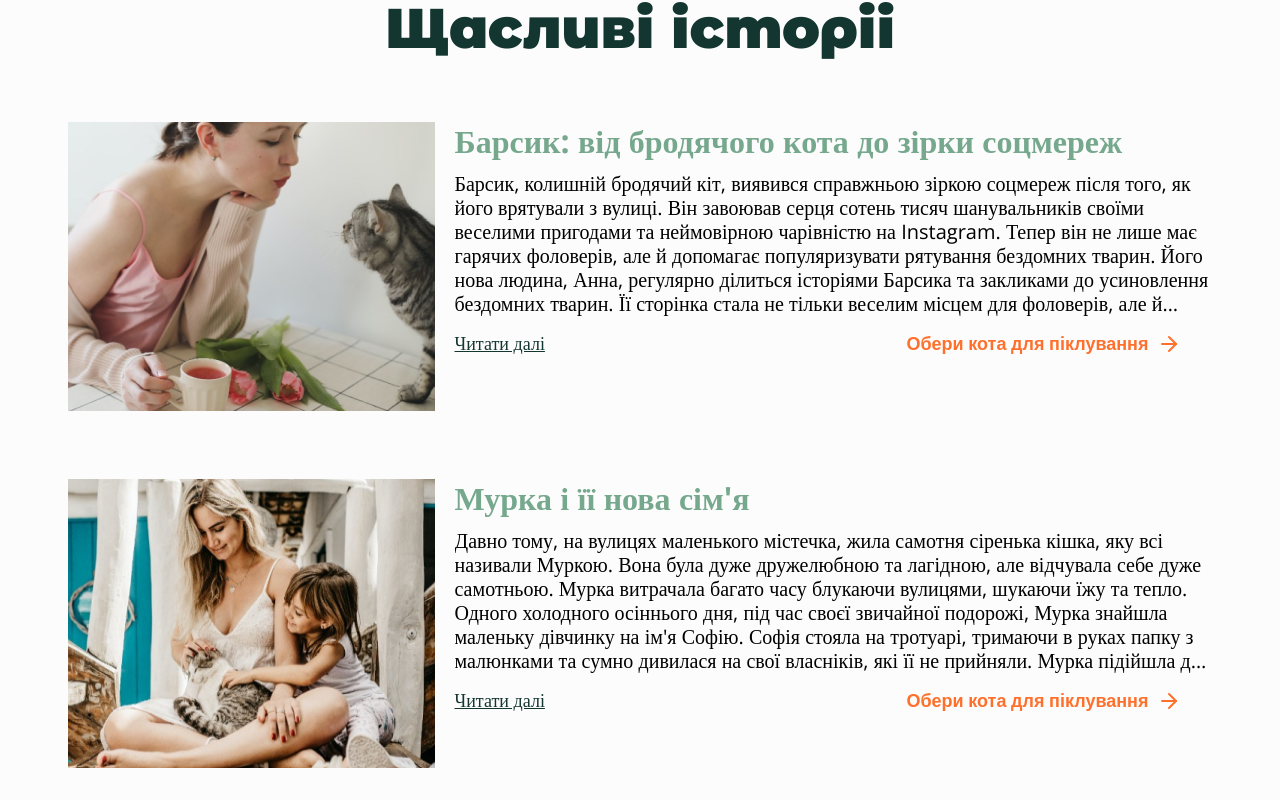
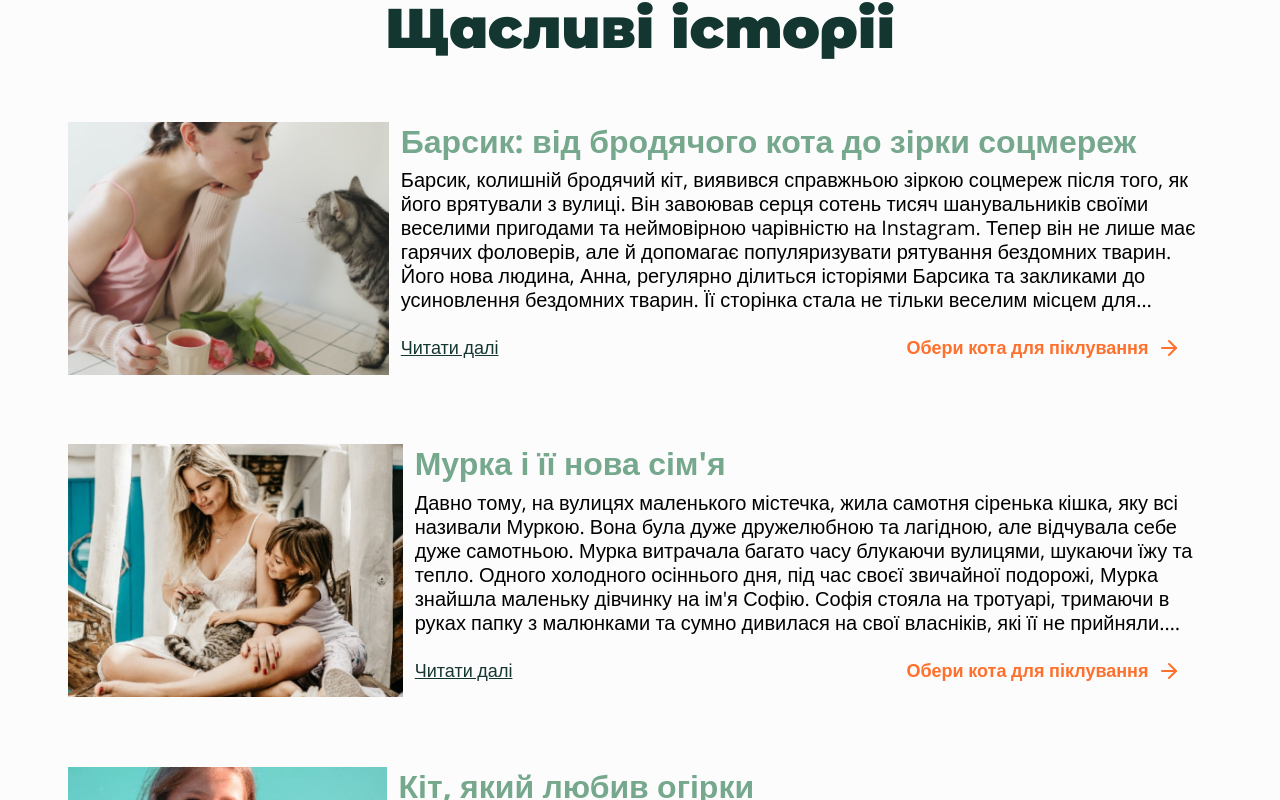
Before and after one commit to baza-trainee/cat_for_future, a React (Vite) app: page / in a window 1280 px wide. Shown: the part 3240-4040 px from the top of the page. Built offline with nearby package versions, Linux system fonts and the light colour scheme.

Commit message:
feat: add jsx, styles for site adaptability

```diff
--- a/src/components/HappyStories/HappyStories.module.scss
+++ b/src/components/HappyStories/HappyStories.module.scss
@@ -25,28 +25,57 @@
 	@include full_desktop {
 		padding: 6.4375rem 1rem 5.5rem;
 	}
+
+	.icon path {
+		fill: none;
+		transition: cubic-bezier(0.4, 0, 0.2, 1) 0.25s;
+	}
+
+	button:hover .icon path {
+		stroke: $color-ref-orange-10;
+	}
+	button:active .icon path {
+		stroke: $color-ref-orange-20;
+	}
 }
 
 .title {
 	color: $color-primary-dark-green;
 	text-align: center;
-	font-family: Montserrat Alternates;
-	font-size: 3.5rem;
+	font-family: $secondary-font;
 	font-style: normal;
+	font-size: 1.375rem;
 	font-weight: 900;
 	line-height: 110%;
+
+	@include tablet {
+		font-size: 3rem;
+	}
+
+	@include full_desktop {
+		font-size: 3.5rem;
+	}
 }
 
 .storiesWrap {
+	width: 18rem;
 	display: flex;
 	flex-direction: column;
-	gap: 0.81rem;
+	margin-top: 0.81rem;
+
+	:global {
+		.swiper-slide {
+			height: 100%;
+		}
+	}
 
 	@include tablet {
-		gap: 2.62rem;
+		width: 43.875rem;
+		margin-top: 2.63rem;
 	}
 
 	@include full_desktop {
+		width: 100%;
 		gap: 4.25rem;
 		margin-top: 3.88rem;
 	}
--- a/src/components/HappyStories/HappyStories.tsx
+++ b/src/components/HappyStories/HappyStories.tsx
@@ -1,20 +1,47 @@
 import { happyStories } from 'src/data/stories.temp';
 import { IStory } from 'src/data/stories.temp';
+import { scrollToSection } from 'src/utils/scrollToSection';
 
 import s from './HappyStories.module.scss';
 
 import StoryCard from 'src/components/HappyStories/StoryCard/StoryCard';
+import Slider from 'src/components/Slider/Slider';
+import Button from 'src/components/Button/Button';
+import { ReactComponent as ArrayRight } from 'src/assets/icons/arrow-right.svg';
+import useMediaQuery from 'src/hooks/useMediaQuery';
 
 const HappyStories = () => {
+	const { isDesktop } = useMediaQuery();
 	return (
 		<section className={s.happyStories} id="happyStories">
 			<div className={s.container}>
 				<h2 className={s.title}>Щасливі історіі</h2>
 				<div className={s.storiesWrap}>
-					{happyStories.map((story: IStory) => (
-						<StoryCard key={story.id} {...story} />
-					))}
+					{!isDesktop ? (
+						<Slider slidesPerView={1} spaceBetween={20} slidesPerGroup={1}>
+							{happyStories.map((story: IStory) => (
+								<StoryCard key={story.id} {...story} />
+							))}
+						</Slider>
+					) : (
+						happyStories.map((story: IStory) => <StoryCard key={story.id} {...story} />)
+					)}
 				</div>
+				{!isDesktop && (
+					<Button
+						buttonClasses={'secondaryBtn  secondaryIconRight'}
+						type={'button'}
+						name="Обери кота для піклування"
+						onClick={() => scrollToSection('ourCats')}
+						styleBtn={{
+							border: 'none',
+							marginTop: '1.25rem',
+							padding: '1rem 0.5rem',
+						}}
+					>
+						<ArrayRight className={s.icon} />
+					</Button>
+				)}
 			</div>
 		</section>
 	);
--- a/src/components/HappyStories/StoryCard/StoryCard.module.scss
+++ b/src/components/HappyStories/StoryCard/StoryCard.module.scss
@@ -2,49 +2,98 @@
 @use 'src/styles/mixins' as *;
 
 .card {
+	width: 100%;
+	min-width: 18rem;
 	display: flex;
+	flex-direction: column;
 	justify-content: space-between;
-	gap: 1.25rem;
+	gap: 0.75rem;
+	padding-bottom: 5rem;
+
+	@include tablet {
+		flex-direction: row;
+		padding: 0.94rem 0 2.75rem;
+		gap: 0.75rem;
+	}
+
+	@include full_desktop {
+		padding: 0;
+	}
 }
 
 .img {
-	width: 22.9375rem;
-	height: 18.0625rem;
+	display: block;
+	width: 100%;
+	height: 16.25rem;
 	align-self: start;
+	object-fit: cover;
+
+	@include tablet {
+		height: 15.8125rem;
+	}
+}
+
+.cardBody {
+	display: flex;
+	flex-direction: column;
+	gap: 0.44rem;
+
+	@include tablet {
+		gap: 0.5rem;
+	}
 }
 
 .title {
 	color: $color-primary-green;
-	font-family: Open Sans;
-	font-size: 2rem;
+	font-family: $primary-font;
+	font-size: 1.25rem;
 	font-style: normal;
-	font-weight: 700;
+	font-weight: 600;
 	line-height: 120%;
+
+	@include tablet {
+		font-size: 2rem;
+		font-weight: 700;
+	}
 }
 
 .description {
-	margin-top: 0.75rem;
-	overflow: hidden;
+	align-self: stretch;
 	color: #000;
-	font-family: Open Sans;
-	font-size: 1.25rem;
+	font-family: $primary-font;
 	font-style: normal;
+	font-size: 1rem;
 	font-weight: 400;
 	line-height: 120%;
+	overflow: hidden;
+
+	@include tablet {
+		font-size: 1.25rem;
+	}
 }
 
 .textCollapsed {
 	overflow: hidden;
 	display: -webkit-box;
-	-webkit-line-clamp: 6;
-	line-clamp: 6;
+	-webkit-line-clamp: 10;
+	line-clamp: 10;
 	-webkit-box-orient: vertical;
+
+	@include full_desktop {
+		-webkit-line-clamp: 6;
+		line-clamp: 6;
+	}
 }
 
 .btnWrap {
 	display: flex;
-	justify-content: space-between;
+	justify-content: flex-end;
 	align-items: center;
+
+	@include full_desktop {
+		justify-content: space-between;
+	}
+
 	.icon path {
 		fill: none;
 		transition: cubic-bezier(0.4, 0, 0.2, 1) 0.25s;
@@ -61,14 +110,18 @@
 .btn {
 	height: 1.375rem;
 	color: $color-primary-dark-green;
-	font-family: Open Sans;
-	font-size: 1.125rem;
+	font-family: $primary-font;
+	font-size: 1rem;
 	font-style: normal;
 	font-weight: 400;
 	line-height: 120%;
 	text-decoration-line: underline;
 	background-color: transparent;
 	cursor: pointer;
+
+	@include tablet {
+		font-size: 1.125rem;
+	}
 }
 
 .btn:hover {
--- a/src/components/HappyStories/StoryCard/StoryCard.tsx
+++ b/src/components/HappyStories/StoryCard/StoryCard.tsx
@@ -1,5 +1,5 @@
-/* eslint-disable no-mixed-spaces-and-tabs */
 import { useState } from 'react';
+import useMediaQuery from 'src/hooks/useMediaQuery';
 import clsx from 'clsx';
 
 import s from './StoryCard.module.scss';
@@ -7,9 +7,11 @@ import s from './StoryCard.module.scss';
 import { IStory } from 'src/data/stories.temp';
 import Button from 'src/components/Button/Button';
 import { ReactComponent as ArrayRight } from 'src/assets/icons/arrow-right.svg';
+import { scrollToSection } from 'src/utils/scrollToSection';
 
 const StoryCard = ({ imgSrc, title, text }: IStory) => {
 	const [isCollapsedText, setIsCollapsedText] = useState(true);
+	const { isDesktop } = useMediaQuery();
 
 	const handleExpandText = () => {
 		setIsCollapsedText((prev) => !prev);
@@ -18,22 +20,24 @@ const StoryCard = ({ imgSrc, title, text }: IStory) => {
 	return (
 		<div className={s.card}>
 			<img src={imgSrc} alt={title} className={s.img} />
-			<div className="cardBody">
+			<div className={s.cardBody}>
 				<h3 className={s.title}>{title}</h3>
 				<p className={clsx(s.description, isCollapsedText && s.textCollapsed)}>{text}</p>
 				<div className={s.btnWrap}>
 					<button type="button" className={s.btn} onClick={handleExpandText}>
 						{isCollapsedText ? 'Читати далі' : 'Згорнути'}
 					</button>
+					{isDesktop && (
 						<Button
 							buttonClasses={'secondaryBtn  secondaryIconRight'}
 							type={'button'}
 							name="Обери кота для піклування"
-						onClick={() => console.log('click')}
-						styleBtn={{ border: 'none' }}
+							onClick={() => scrollToSection('ourCats')}
+							styleBtn={{ border: 'none', paddingTop: '1rem', paddingBottom: '1rem' }}
 						>
 							<ArrayRight className={s.icon} />
 						</Button>
+					)}
 				</div>
 			</div>
 		</div>
--- a/src/components/Header/Header.tsx
+++ b/src/components/Header/Header.tsx
@@ -38,7 +38,7 @@ const Header: React.FC<HeaderProps> = ({ onOpenModalDonate, onOpenLoginWindow })
 	};
 
 	const handleNavigateToCabinet = () => {
-		navigate('/cabinet');
+		navigate('/account');
 	};
 
 	return (
```
Lines whose indentation alone changed are shown as unchanged.
